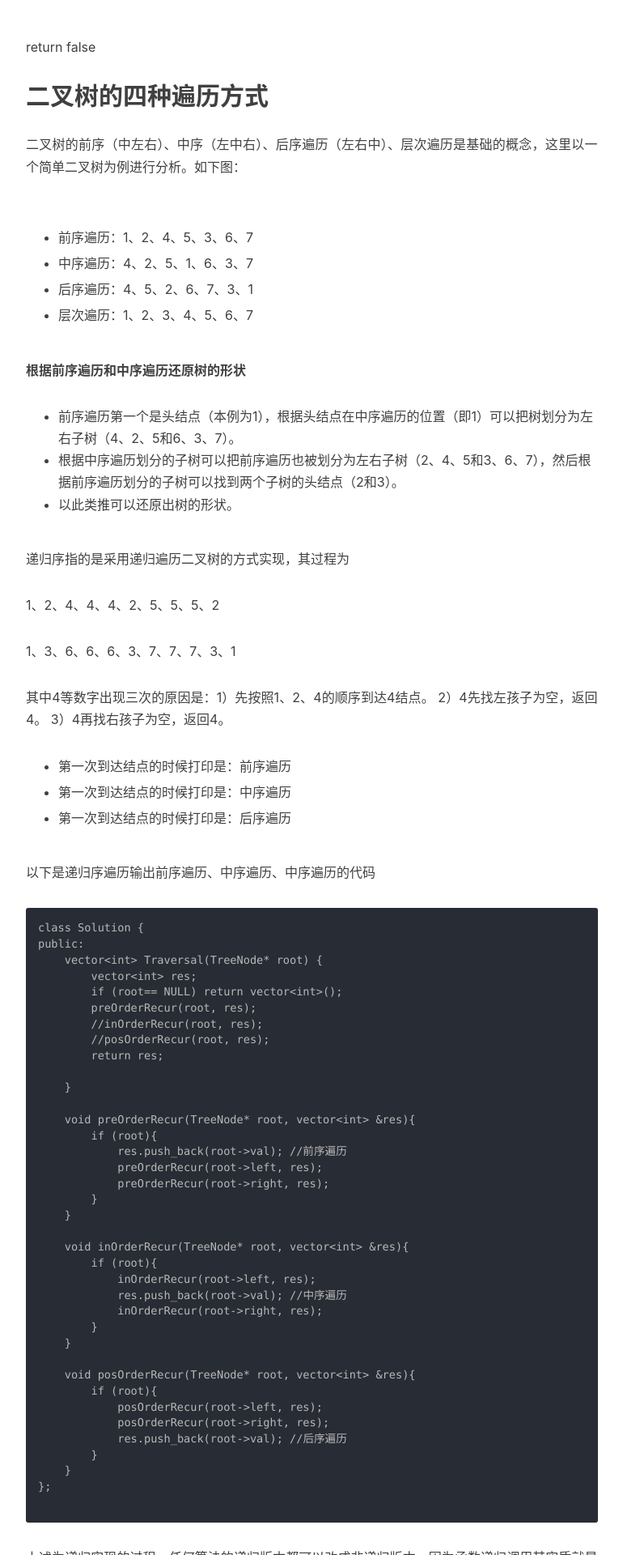
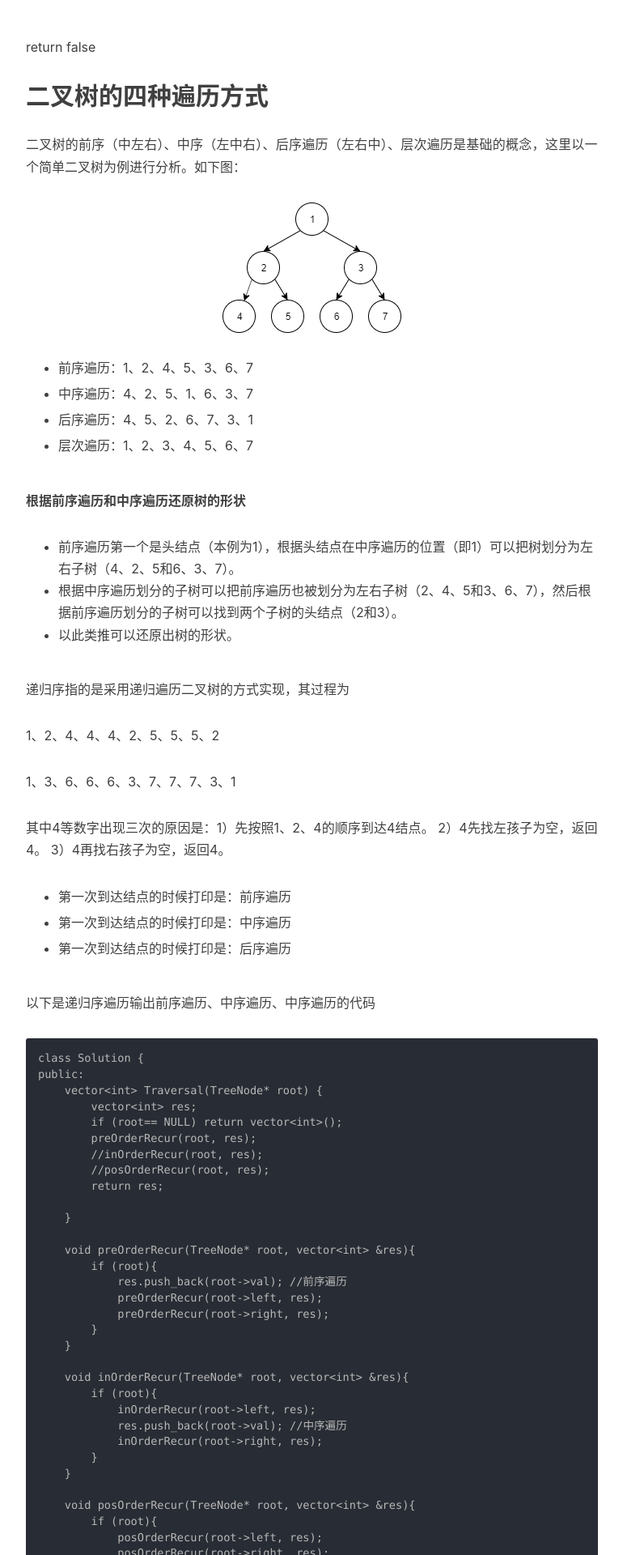
Before and after one commit to AIaimuti/aiaimuti.github.io, a Jekyll site: the page built from _posts/2019-11-26-tree.md, in a window 1280 px wide. Shown: the part 952-2872 px from the top of the page at 81% size, without its empty margins (233-1003 px from the left). Built offline with Jekyll 4.4.1, drawn with Linux system fonts in a browser that asks for light colours; nearby versions of some CDN libraries; comment, search, counter and statistics services are not loaded.

Commit message:
Update 2019-11-26-tree.md

```diff
--- a/_posts/2019-11-26-tree.md
+++ b/_posts/2019-11-26-tree.md
@@ -31,7 +31,7 @@ return false
 二叉树的前序（中左右）、中序（左中右）、后序遍历（左右中）、层次遍历是基础的概念，这里以一个简单二叉树为例进行分析。如下图：
 
 
- ![](img/tree-example.png)
+ ![](https://github.com/AIaimuti/aiaimuti.github.io/blob/master/img/tree-example.png)
 
 
 + 前序遍历：1、2、4、5、3、6、7
```
